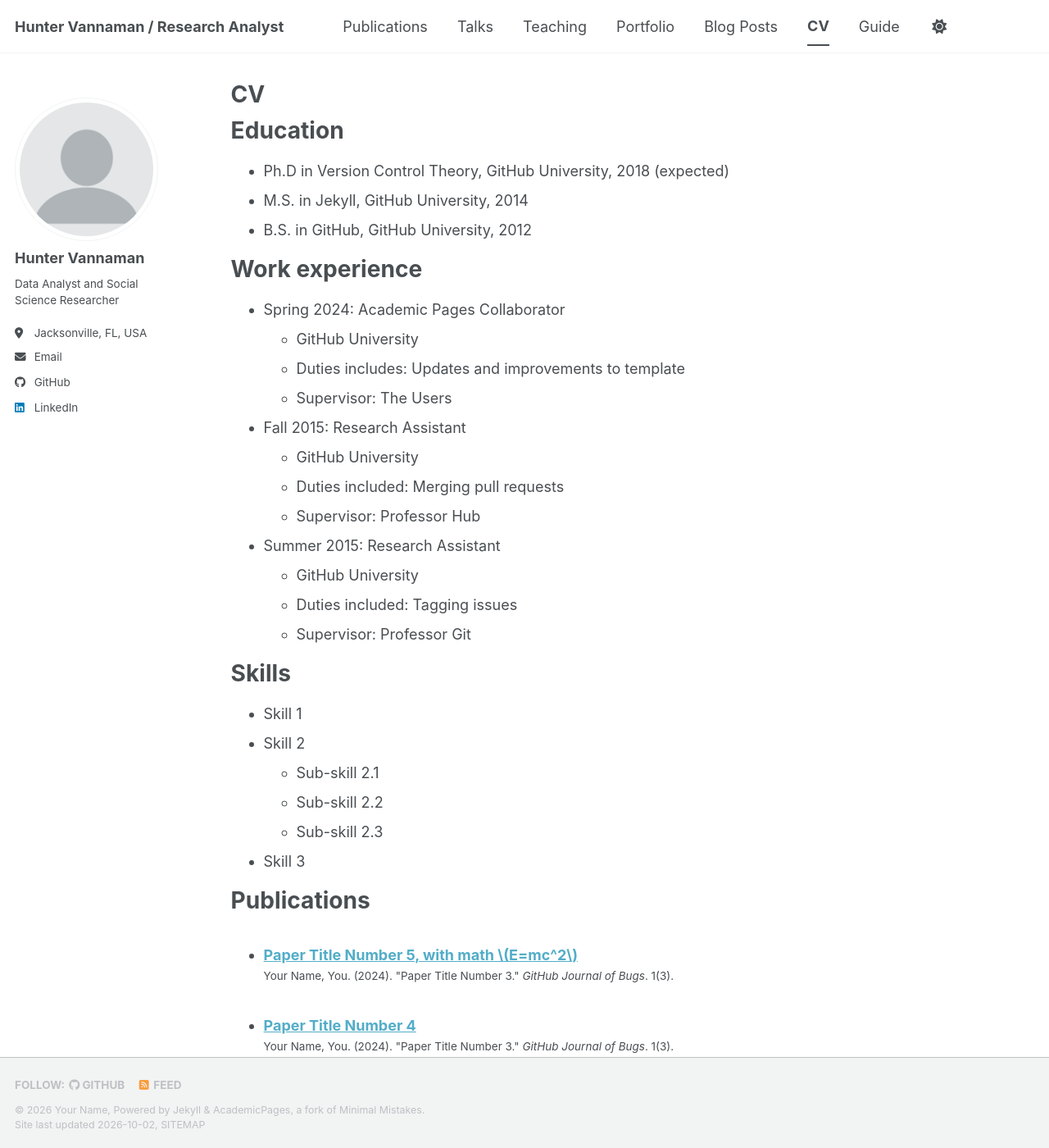
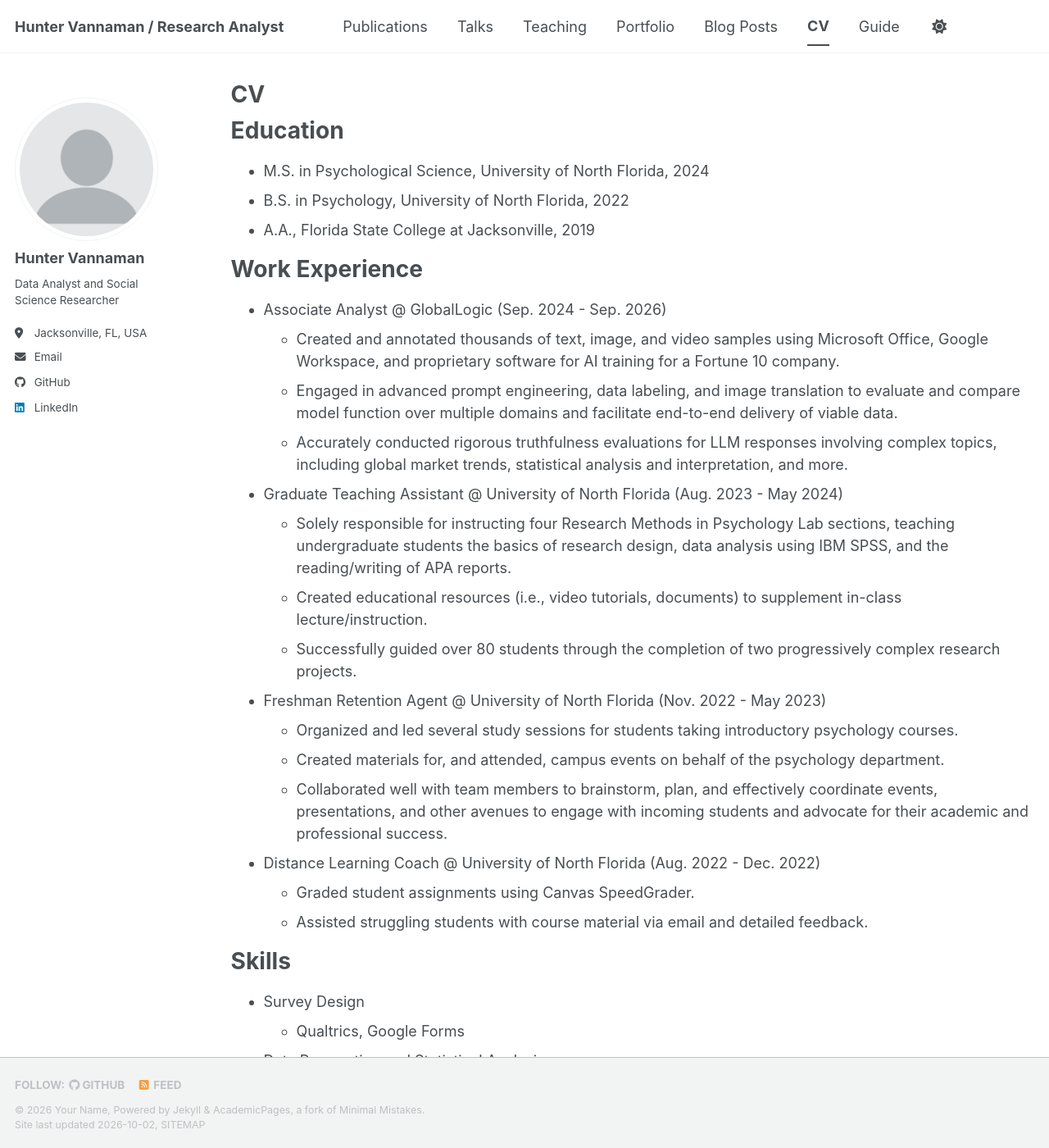
Before and after one commit to huntervannaman/huntervannaman.github.io, a Jekyll site: the page built from _pages/cv.md, in a window 1280 px wide and 1400 px high. Shown: the whole window at 82% size. Built offline with Jekyll 4.4.1, drawn with Linux system fonts in a browser that asks for light colours; a style sheet for code colours, icons or effects is not loaded; some of the changed text lies outside the part shown.

Commit message:
Update cv.md

```diff
--- a/_pages/cv.md
+++ b/_pages/cv.md
@@ -11,43 +11,58 @@ redirect_from:
 
 Education
 ======
-* Ph.D in Version Control Theory, GitHub University, 2018 (expected)
-* M.S. in Jekyll, GitHub University, 2014
-* B.S. in GitHub, GitHub University, 2012
+* M.S. in Psychological Science, University of North Florida, 2024
+* B.S. in Psychology, University of North Florida, 2022
+* A.A., Florida State College at Jacksonville, 2019
 
-Work experience
+Work Experience
 ======
-* Spring 2024: Academic Pages Collaborator
-  * GitHub University
-  * Duties includes: Updates and improvements to template
-  * Supervisor: The Users
+* Associate Analyst @ GlobalLogic (Sep. 2024 - Sep. 2026)
+  * Created and annotated thousands of text, image, and video samples using Microsoft Office, Google Workspace,
+and proprietary software for AI training for a Fortune 10 company.
+  * Engaged in advanced prompt engineering, data labeling, and image translation to evaluate and compare model
+function over multiple domains and facilitate end-to-end delivery of viable data.
+  * Accurately conducted rigorous truthfulness evaluations for LLM responses involving complex topics, including
+global market trends, statistical analysis and interpretation, and more.
 
-* Fall 2015: Research Assistant
-  * GitHub University
-  * Duties included: Merging pull requests
-  * Supervisor: Professor Hub
+* Graduate Teaching Assistant @ University of North Florida (Aug. 2023 - May 2024)
+  * Solely responsible for instructing four Research Methods in Psychology Lab sections, teaching undergraduate
+students the basics of research design, data analysis using IBM SPSS, and the reading/writing of APA reports.
+  * Created educational resources (i.e., video tutorials, documents) to supplement in-class lecture/instruction.
+  * Successfully guided over 80 students through the completion of two progressively complex research projects.
 
-* Summer 2015: Research Assistant
-  * GitHub University
-  * Duties included: Tagging issues
-  * Supervisor: Professor Git
+* Freshman Retention Agent @ University of North Florida (Nov. 2022 - May 2023)
+  * Organized and led several study sessions for students taking introductory psychology courses.
+  * Created materials for, and attended, campus events on behalf of the psychology department.
+  * Collaborated well with team members to brainstorm, plan, and effectively coordinate events, presentations, and
+other avenues to engage with incoming students and advocate for their academic and professional success.
+
+* Distance Learning Coach @ University of North Florida (Aug. 2022 - Dec. 2022)
+  * Graded student assignments using Canvas SpeedGrader.
+  * Assisted struggling students with course material via email and detailed feedback.
 
 Skills
 ======
-* Skill 1
-* Skill 2
-  * Sub-skill 2.1
-  * Sub-skill 2.2
-  * Sub-skill 2.3
-* Skill 3
+* Survey Design
+  * Qualtrics, Google Forms
+* Data Preparation and Statistical Analysis
+  * R, SPSS, JASP, Microsoft Excel, Power BI, SQL
+* Data Visualization
+  * ggplot2, Tableau
+* Research Presentation
+  * Microsoft Word, Microsoft PowerPoint, Google Slides
+* Instruction and Administration
+  * Canvas, Zoom, Microsoft Teams
+* Prompt Engineering
+  * Gemini, ChatGPT
 
-Publications
+Academic Papers
 ======
   <ul>{% for post in site.publications reversed %}
     {% include archive-single-cv.html %}
   {% endfor %}</ul>
 
-Talks
+Presentations
 ======
   <ul>{% for post in site.talks reversed %}
     {% include archive-single-talk-cv.html  %}
```
Also changed, not shown: other parts of _pages/cv.md (+1 -1 lines).
